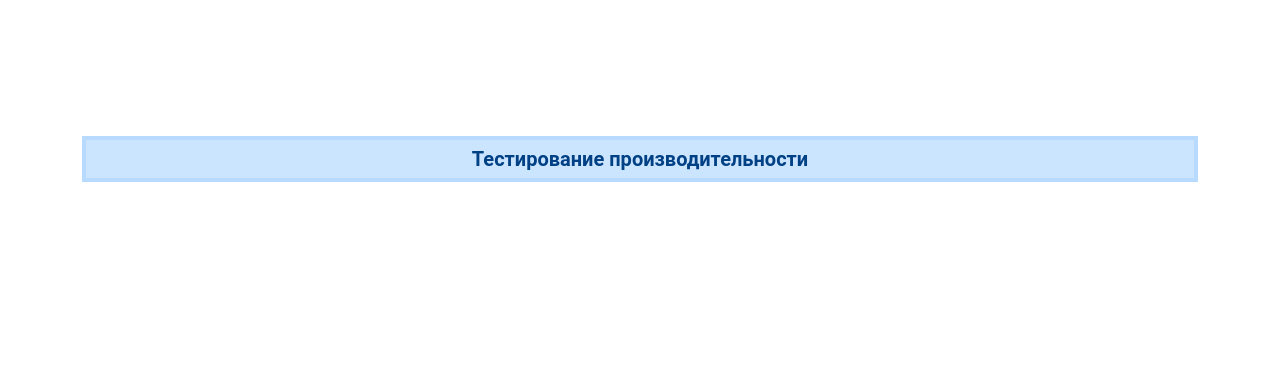
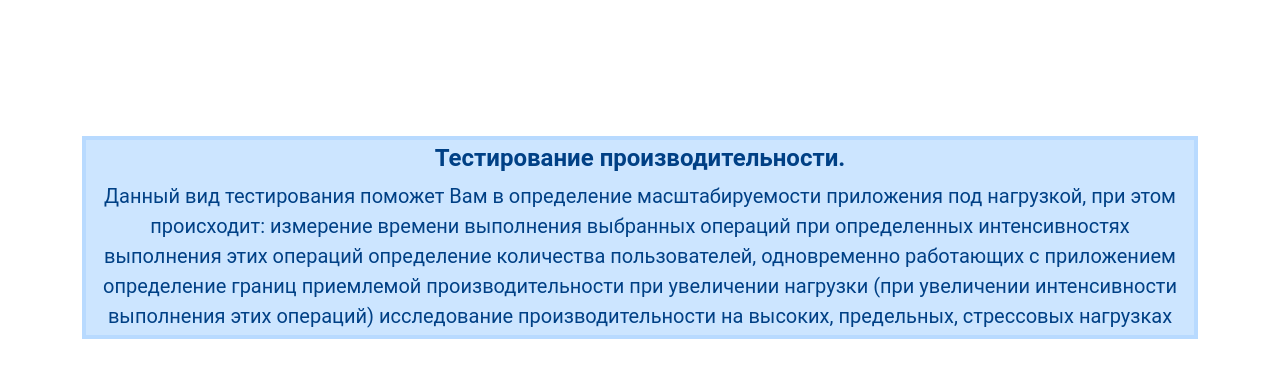
Before and after one commit to Yellowperilimposing/yellowperilimposing.github.io, a plain HTML site: page src/autotesting/answer 1.html in a window 1280 px wide. Shown: the part 62-440 px from the top of the page. Drawn offline with nearby package versions, Linux system fonts and the light colour scheme.

Commit message:
Update answer 1.html

```diff
--- a/src/autotesting/answer 1.html
+++ b/src/autotesting/answer 1.html
@@ -50,7 +50,7 @@
         border-style: solid;
 
         font-family: "Roboto";
-        font-weight: bold;
+
         font-size: 20px;
         text-align: center;
       }
@@ -79,7 +79,15 @@
     <div class="margin-top1">
       <div class="container text-center my-5">
         <div class="alerts-1" class="alert alert-primary" role="alert">
-          Тестирование производительности
+          <h4><b>Тестирование производительности.</b></h4>
+          Данный вид тестирования поможет Вам в определение масштабируемости
+          приложения под нагрузкой, при этом происходит: измерение времени
+          выполнения выбранных операций при определенных интенсивностях
+          выполнения этих операций определение количества пользователей,
+          одновременно работающих с приложением определение границ приемлемой
+          производительности при увеличении нагрузки (при увеличении
+          интенсивности выполнения этих операций) исследование
+          производительности на высоких, предельных, стрессовых нагрузках
         </div>
       </div>
     </div>
```
